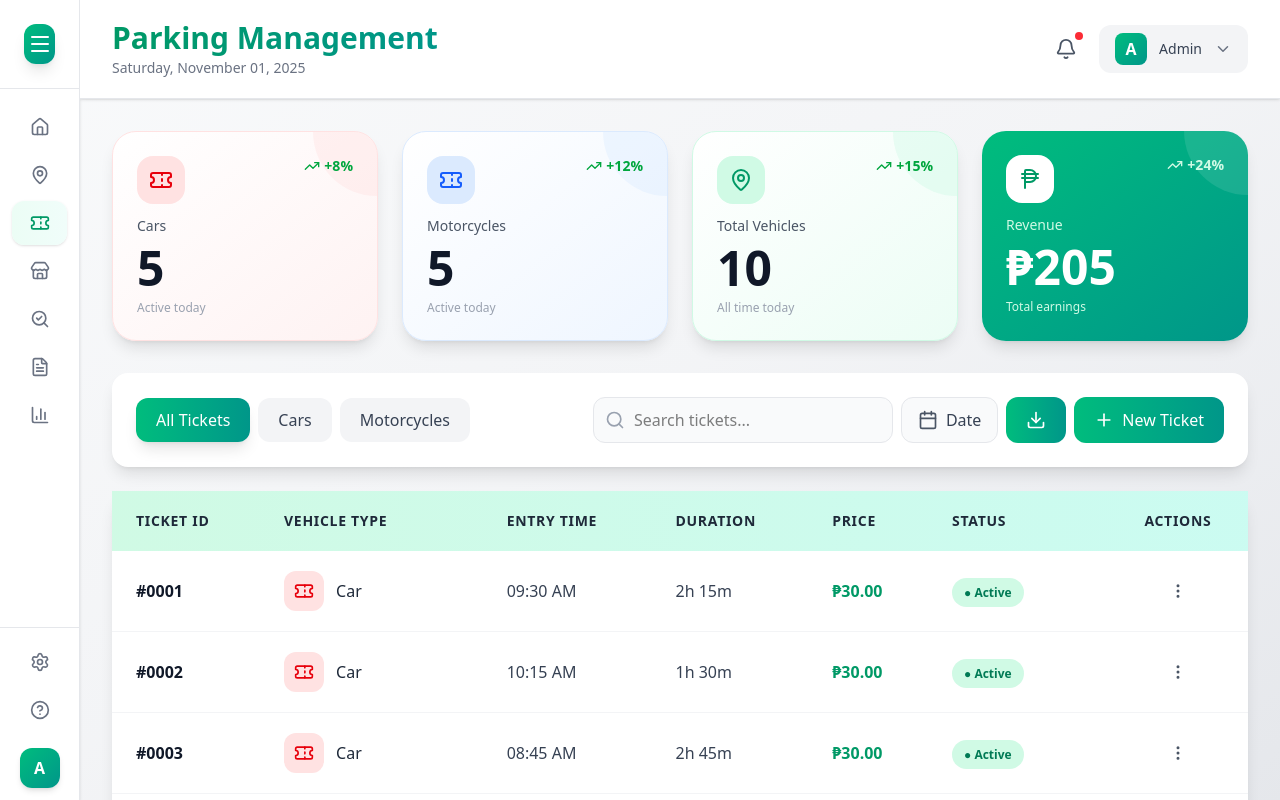
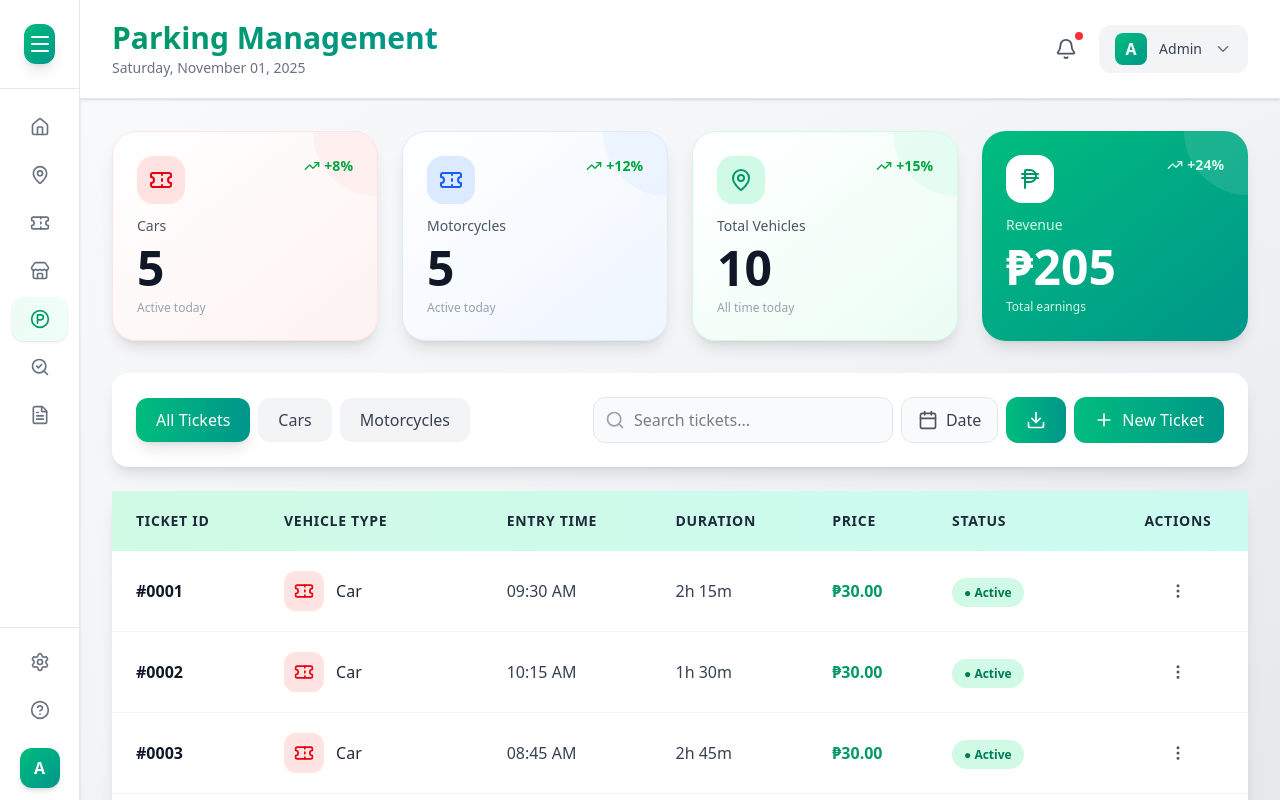
Before and after one commit to Tantalost/Software-Engineering, a React (Vite) app in the folder IBT/: page / in a window 1280 px wide. Built offline with nearby package versions, Linux system fonts and the light colour scheme.

Commit message:
fix: set active menu to parking

```diff
--- a/IBT/src/pages/Parking.jsx
+++ b/IBT/src/pages/Parking.jsx
@@ -1,11 +1,11 @@
 import React, { useState } from 'react';
-import { Menu, Home, Lock, Ticket, HelpCircle, MapPin, Headphones, Filter, Calendar, Upload, Search, SearchCheck, Bell, ChevronDown, Download, TrendingUp, Edit2, Trash2, Plus,PhilippinePeso, ArrowLeftFromLine, Eye, Settings, Store, BarChart3, Users, FileText, LogOut, MoreVertical } from 'lucide-react';
+import { Menu, Home, Lock, Ticket, HelpCircle, MapPin, Headphones, CircleParking,  Calendar, Upload, Search, SearchCheck, Bell, ChevronDown, Download, TrendingUp, Edit2, Trash2, Plus,PhilippinePeso, ArrowLeftFromLine, Eye, Settings, Store, BarChart3, Users, FileText, LogOut, MoreVertical } from 'lucide-react';
 
 const ParkingTicketSystem = () => {
   const [sidebarOpen, setSidebarOpen] = useState(false);
   const [sidebarExpanded, setSidebarExpanded] = useState(false);
   const [activeTab, setActiveTab] = useState('all');
-  const [activeMenu, setActiveMenu] = useState('tickets');
+  const [activeMenu, setActiveMenu] = useState('parking');
   const [actionMenuOpen, setActionMenuOpen] = useState(null);
 
   const tickets = [
@@ -37,9 +37,9 @@ const ParkingTicketSystem = () => {
     { id: 'Bus Trips', icon: MapPin, label: 'Bus Trips' },
     { id: 'tickets', icon: Ticket, label: 'Tickets' },
     { id: 'Lease', icon: Store, label: 'Tenants/Lease' },
+    { id: 'parking', icon: CircleParking, label: 'Parking' },
     { id: 'Lost and Found', icon: SearchCheck, label: 'Lost and Found' },
     { id: 'reports', icon: FileText, label: 'Reports' },
-    { id: 'analytics', icon: BarChart3, label: 'Analytics' }
 
   ];
 
```
